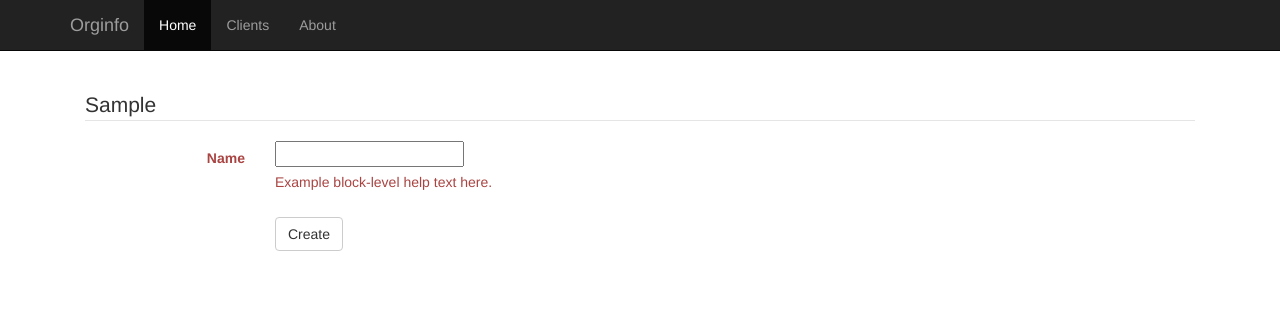
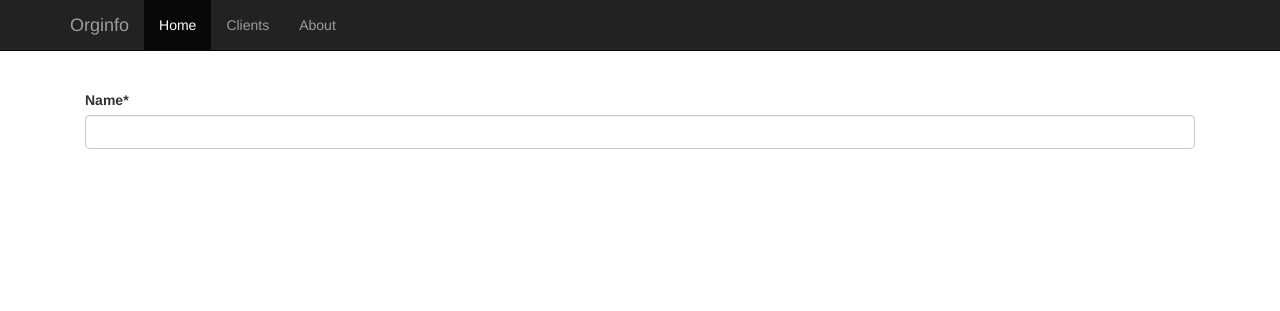
Before and after one commit to orginfo/orginfo, a Django app: template accounting/templates/accounting/take_payment.html in a window 1280 px wide. Shown: the top 311 px of the page. Run offline with Django 3.2, Linux system fonts and the light colour scheme; the template is opened without the code that fills it: values that come from a table or form of the project are taken from there, others are empty; tables that the repository leaves empty hold one stand-in row (values such as "Sample post"); some libraries are stand-ins or nearby versions.

Commit message:
Broke take_payment page.

```diff
--- a/accounting/templates/accounting/take_payment.html
+++ b/accounting/templates/accounting/take_payment.html
@@ -1,23 +1,6 @@
 {% extends "starter-template.html" %}
 
 {% block container %}
-<form  action="" method="post" class="form-horizontal" role="form">{% csrf_token %}
-<fieldset>
-<legend>{{ client.lfm }}</legend>
-  {% for field in form %}
-  <div class="form-group has-error">
-    <label for="{{ field.id_for_label }}" class="col-sm-2 control-label">{{ field.label }}</label>
-    <div class="col-sm-10">
-      {{ field }}
-      <p class="help-block">Example block-level help text here.</p>
-    </div>
-  </div>
-  {% endfor %}
-  <div class="form-group">
-    <div class="col-sm-offset-2 col-sm-10">
-      <button type="submit" class="btn btn-default">Create</button>
-    </div>
-  </div>
-</fieldset>
-</form>
+{% load crispy_forms_tags %}
+{% crispy form %}
 {% endblock %}
--- a/orginfo/settings.py
+++ b/orginfo/settings.py
@@ -37,6 +37,7 @@ INSTALLED_APPS = (
     'django.contrib.messages',
     'django.contrib.staticfiles',
     'accounting',
+    'crispy_forms',
 )
 
 MIDDLEWARE_CLASSES = (
@@ -86,3 +87,5 @@ STATIC_URL = '/static/'
 TEMPLATE_DIRS = ('/home/am/projects/orginfo/accounting/templates', os.path.join(BASE_DIR, 'orginfo/templates'),)
 LOGIN_REDIRECT_URL = '/'
 LOGIN_URL = '/login/'
+
+CRISPY_TEMPLATE_PACK = 'bootstrap3'
```
Also changed, not shown: accounting/views.py (+29 -0 lines).
